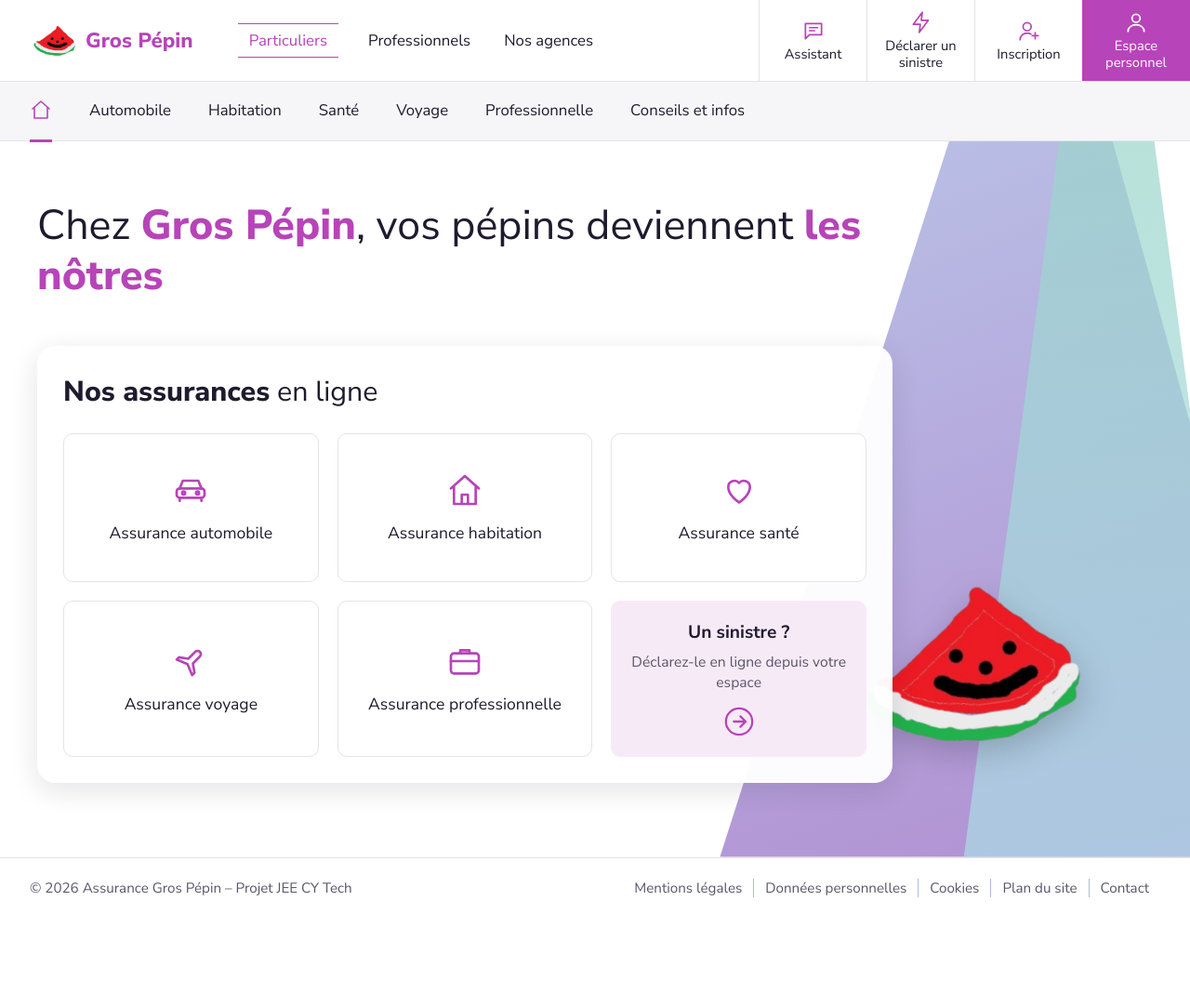
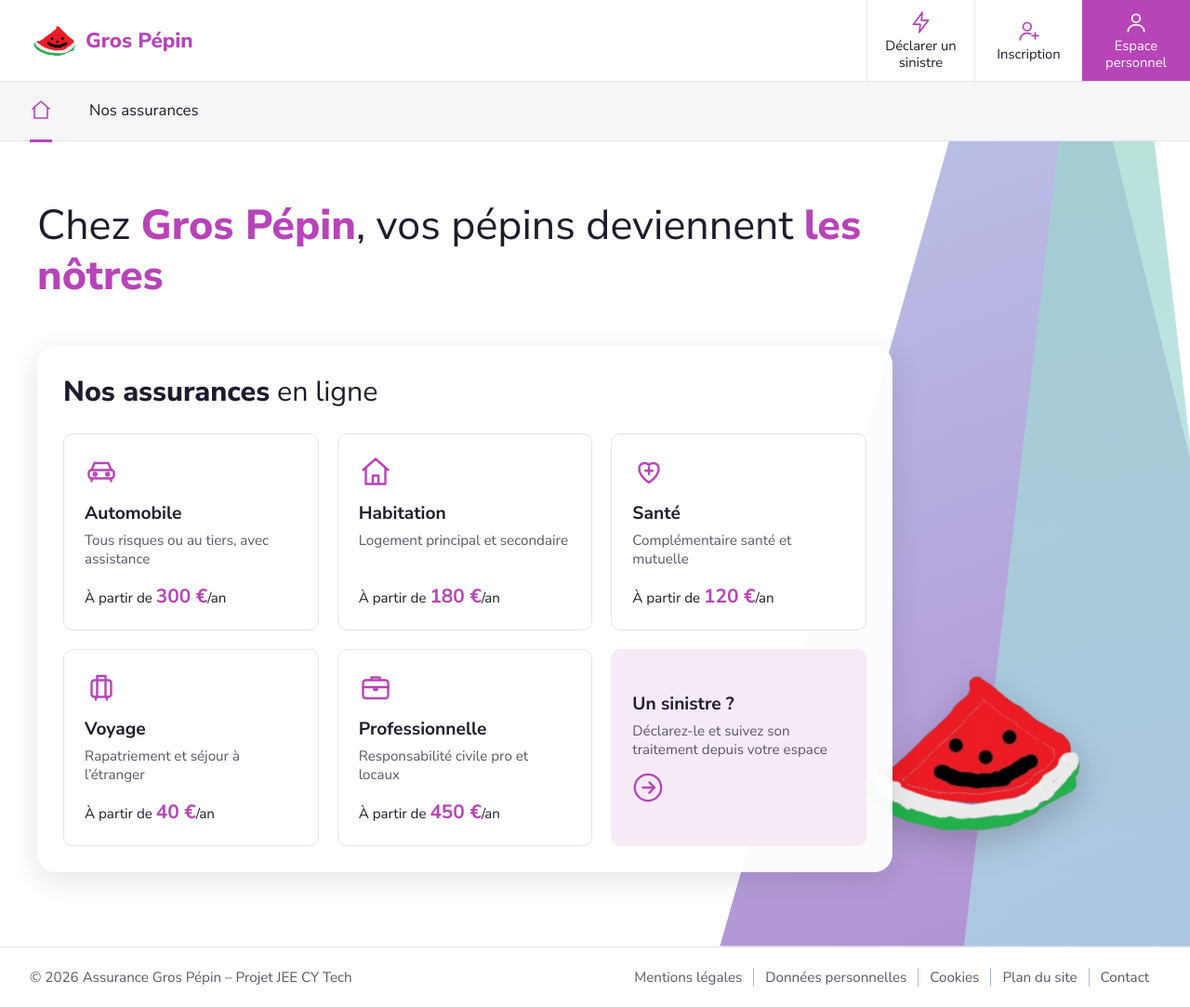
Before and after one commit to matlhieu/Assurance_Gros_Pepin, a Java web app: page / in a window 1280 px wide. Shown: the whole page at 93% size. Before the commit the page ends 965 px from the top, so only its background shows below. Run offline with Tomcat 11, a stand-in JSP engine, Linux system fonts and the light colour scheme.

Commit message:
update index

```diff
--- a/src/main/webapp/WEB-INF/header.jspf
+++ b/src/main/webapp/WEB-INF/header.jspf
@@ -1,26 +1,24 @@
 <%@ page pageEncoding="UTF-8" %>
-<%-- En-tête commun, inclus dans chaque page avec <%@ include file="/WEB-INF/header.jspf" %> --%>
+<%-- En-tête commun, inclus dans chaque page avec <%@ include file="/WEB-INF/header.jspf" %>
+     Les boutons affichés dépendent du rôle mis en session par LoginServlet. --%>
+<% String roleConnecte = (String) session.getAttribute("role"); %>
 <header class="entete">
 
-    <!-- Ligne 1 : logo, espaces, boutons d'action -->
+    <!-- Ligne 1 : logo + boutons d'action -->
     <div class="entete-haut">
         <a href="${pageContext.request.contextPath}/index.jsp" class="marque">
             <img src="${pageContext.request.contextPath}/image/logo.png" alt="Accueil Gros Pépin" class="logo">
             <span class="marque-nom">Gros Pépin</span>
         </a>
 
-        <nav class="espaces">
-            <a href="${pageContext.request.contextPath}/index.jsp" class="actif">Particuliers</a>
-            <a href="#">Professionnels</a>
-            <a href="#">Nos agences</a>
-        </nav>
+        <% if (roleConnecte != null) { %>
+            <p class="bonjour">Bonjour <strong>${utilisateur.prenom}</strong></p>
+        <% } %>
 
         <div class="actions">
-            <a href="#" class="action">
-                <svg viewBox="0 0 24 24"><path d="M4 5h16v11H8l-4 4z"/><path d="M8 9h8M8 12h5"/></svg>
-                <span>Assistant</span>
-            </a>
-            <a href="#" class="action">
+            <% if (roleConnecte == null) { %>
+                <%-- Visiteur non connecté --%>
+                <a href="${pageContext.request.contextPath}/login" class="action">
                     <svg viewBox="0 0 24 24"><path d="M13 2 4 14h7l-1 8 9-12h-7z"/></svg>
                     <span>Déclarer un<br>sinistre</span>
                 </a>
@@ -32,19 +30,64 @@
                     <svg viewBox="0 0 24 24"><circle cx="12" cy="8" r="4"/><path d="M4 21c0-4 3.6-6.5 8-6.5s8 2.5 8 6.5"/></svg>
                     <span>Espace<br>personnel</span>
                 </a>
+            <% } else { %>
+                <%-- Utilisateur connecté --%>
+                <% if (roleConnecte.equals("CLIENT")) { %>
+                    <a href="${pageContext.request.contextPath}/client/sinistres/declarer" class="action">
+                        <svg viewBox="0 0 24 24"><path d="M13 2 4 14h7l-1 8 9-12h-7z"/></svg>
+                        <span>Déclarer un<br>sinistre</span>
+                    </a>
+                    <a href="${pageContext.request.contextPath}/client/profil" class="action">
+                        <svg viewBox="0 0 24 24"><circle cx="12" cy="8" r="4"/><path d="M4 21c0-4 3.6-6.5 8-6.5s8 2.5 8 6.5"/></svg>
+                        <span>Mon profil</span>
+                    </a>
+                <% } %>
+                <a href="${pageContext.request.contextPath}/logout" class="action action-principale">
+                    <svg viewBox="0 0 24 24"><path d="M15 4h4v16h-4M10 8l-4 4 4 4M6 12h10"/></svg>
+                    <span>Déconnexion</span>
+                </a>
+            <% } %>
         </div>
     </div>
 
-    <!-- Ligne 2 : les types d'assurance -->
+    <!-- Ligne 2 : navigation selon le rôle -->
     <nav class="entete-bas">
+        <% if (roleConnecte == null) { %>
             <a href="${pageContext.request.contextPath}/index.jsp" class="accueil-icone" title="Accueil">
                 <svg viewBox="0 0 24 24"><path d="M3 11 12 3l9 8M5 9.5V21h14V9.5"/></svg>
             </a>
-        <a href="#">Automobile</a>
-        <a href="#">Habitation</a>
-        <a href="#">Santé</a>
-        <a href="#">Voyage</a>
-        <a href="#">Professionnelle</a>
-        <a href="#">Conseils et infos</a>
+            <a href="${pageContext.request.contextPath}/index.jsp#offres">Nos assurances</a>
+
+        <% } else if (roleConnecte.equals("CLIENT")) { %>
+            <a href="${pageContext.request.contextPath}/client/dashboard" class="accueil-icone" title="Mon espace">
+                <svg viewBox="0 0 24 24"><path d="M3 11 12 3l9 8M5 9.5V21h14V9.5"/></svg>
+            </a>
+            <a href="${pageContext.request.contextPath}/client/contrats">Mes contrats</a>
+            <a href="${pageContext.request.contextPath}/client/garanties">Mes garanties</a>
+            <a href="${pageContext.request.contextPath}/client/paiements">Mes paiements</a>
+            <a href="${pageContext.request.contextPath}/client/sinistres">Mes sinistres</a>
+            <a href="${pageContext.request.contextPath}/client/assistant">Assistant IA</a>
+
+        <% } else if (roleConnecte.equals("AGENT")) { %>
+            <a href="${pageContext.request.contextPath}/agent/dashboard" class="accueil-icone" title="Tableau de bord">
+                <svg viewBox="0 0 24 24"><path d="M3 11 12 3l9 8M5 9.5V21h14V9.5"/></svg>
+            </a>
+            <a href="${pageContext.request.contextPath}/agent/clients">Clients</a>
+            <a href="${pageContext.request.contextPath}/agent/contrats">Contrats</a>
+            <a href="${pageContext.request.contextPath}/agent/sinistres">Sinistres</a>
+            <a href="${pageContext.request.contextPath}/agent/garanties">Garanties</a>
+            <a href="${pageContext.request.contextPath}/agent/paiements">Paiements</a>
+            <a href="${pageContext.request.contextPath}/agent/statistiques">Statistiques</a>
+
+        <% } else if (roleConnecte.equals("ADMIN")) { %>
+            <a href="${pageContext.request.contextPath}/admin/dashboard" class="accueil-icone" title="Tableau de bord">
+                <svg viewBox="0 0 24 24"><path d="M3 11 12 3l9 8M5 9.5V21h14V9.5"/></svg>
+            </a>
+            <a href="${pageContext.request.contextPath}/admin/utilisateurs">Utilisateurs</a>
+            <a href="${pageContext.request.contextPath}/admin/types">Types d'assurance</a>
+            <a href="${pageContext.request.contextPath}/admin/contrats">Contrats</a>
+            <a href="${pageContext.request.contextPath}/admin/sinistres">Sinistres</a>
+            <a href="${pageContext.request.contextPath}/admin/statistiques">Statistiques</a>
+        <% } %>
     </nav>
 </header>
--- a/src/main/webapp/WEB-INF/views/auth/login.jsp
+++ b/src/main/webapp/WEB-INF/views/auth/login.jsp
@@ -7,7 +7,7 @@
     <title>Connexion – Assurance Gros Pépin</title>
     <link rel="icon" href="${pageContext.request.contextPath}/image/logo.png">
     <link href="https://fonts.googleapis.com/css2?family=Nunito+Sans:wght@400;600;700;800&display=swap" rel="stylesheet">
-    <link rel="stylesheet" href="${pageContext.request.contextPath}/css/style.css?v=4">
+    <link rel="stylesheet" href="${pageContext.request.contextPath}/css/style.css?v=5">
 </head>
 <body>
     <%@ include file="/WEB-INF/header.jspf" %>
--- a/src/main/webapp/css/style.css
+++ b/src/main/webapp/css/style.css
@@ -110,6 +110,16 @@ svg {
 .actions {
     display: flex;
     margin-left: auto;
+}
+
+.bonjour {
+    align-self: center;
+    margin: 0 24px 0 auto;
+    font-size: 1.05rem;
+}
+
+.bonjour + .actions {
+    margin-left: 0;
 }
 
 .action {
@@ -273,50 +283,59 @@ svg {
 .offre {
     display: flex;
     flex-direction: column;
-    align-items: center;
-    justify-content: center;
-    gap: 14px;
-    min-height: 160px;
-    padding: 20px;
-    text-align: center;
-    font-size: 1.1rem;
+    align-items: flex-start;
+    gap: 6px;
+    min-height: 190px;
+    padding: 22px;
     text-decoration: none;
     background: #fff;
     border: 1px solid var(--bordure);
     border-radius: 10px;
-    transition: border-color 0.15s, box-shadow 0.15s;
 }
 
 .offre svg {
-    width: 40px;
-    height: 40px;
+    width: 36px;
+    height: 36px;
+    margin-bottom: 8px;
     color: var(--orchidee);
 }
 
-.offre:hover {
-    border-color: var(--orchidee);
-    box-shadow: 0 4px 14px rgba(183, 68, 184, 0.18);
-}
-
-.offre-mise-en-avant {
-    background: #F7EAF7;
-    border-color: #F7EAF7;
-    gap: 8px;
-}
-
-.offre-mise-en-avant strong {
+.offre strong {
     font-size: 1.2rem;
 }
 
-.offre-mise-en-avant span {
-    font-size: 0.98rem;
+.offre-desc {
+    font-size: 0.95rem;
     color: var(--texte-doux);
+}
+
+.offre-prix {
+    margin-top: auto;
+    padding-top: 10px;
+    font-size: 0.95rem;
+}
+
+.offre-prix b {
+    font-size: 1.3rem;
+    color: var(--orchidee);
+}
+
+/* tuile « Un sinistre ? » */
+.offre-mise-en-avant {
+    justify-content: center;
+    background: #F7EAF7;
+    border-color: #F7EAF7;
+    transition: background 0.15s;
+}
+
+.offre-mise-en-avant:hover {
+    background: #F0D9F0;
 }
 
 .offre-mise-en-avant .fleche {
     width: 34px;
     height: 34px;
-    margin-top: 6px;
+    margin: 8px 0 0;
 }
 
 /* =========================================================
@@ -534,6 +553,7 @@ svg {
    Écrans plus petits
    ========================================================= */
 @media (max-width: 1100px) {
+    .bonjour,
     .espaces,
     .deco {
         display: none;
--- a/src/main/webapp/index.jsp
+++ b/src/main/webapp/index.jsp
@@ -7,7 +7,7 @@
     <title>Assurance Gros Pépin</title>
     <link rel="icon" href="${pageContext.request.contextPath}/image/logo.png">
     <link href="https://fonts.googleapis.com/css2?family=Nunito+Sans:wght@400;600;700;800&display=swap" rel="stylesheet">
-    <link rel="stylesheet" href="${pageContext.request.contextPath}/css/style.css?v=4">
+    <link rel="stylesheet" href="${pageContext.request.contextPath}/css/style.css?v=6">
 </head>
 <body>
     <%@ include file="/WEB-INF/header.jspf" %>
@@ -25,33 +25,43 @@
                 Chez <strong>Gros Pépin</strong>, vos pépins deviennent <strong>les nôtres</strong>
             </h1>
 
-            <section class="bloc-offres">
+            <section class="bloc-offres" id="offres">
                 <h2><strong>Nos assurances</strong> en ligne</h2>
 
                 <div class="grille-offres">
-                    <a href="#" class="offre">
+                    <div class="offre">
                         <svg viewBox="0 0 24 24"><path d="M5 11 7 6h10l2 5"/><rect x="3" y="11" width="18" height="6" rx="2"/><path d="M5 17v2M19 17v2"/><circle cx="7.5" cy="14" r="1"/><circle cx="16.5" cy="14" r="1"/></svg>
-                        <span>Assurance automobile</span>
-                    </a>
-                    <a href="#" class="offre">
+                        <strong>Automobile</strong>
+                        <span class="offre-desc">Tous risques ou au tiers, avec assistance</span>
+                        <span class="offre-prix">À partir de <b>300&nbsp;€</b>/an</span>
+                    </div>
+                    <div class="offre">
                         <svg viewBox="0 0 24 24"><path d="M3 11 12 3l9 8M5 9.5V21h14V9.5M10 21v-6h4v6"/></svg>
-                        <span>Assurance habitation</span>
-                    </a>
-                    <a href="#" class="offre">
-                        <svg viewBox="0 0 24 24"><path d="M12 20s-7-4.4-7-10a4 4 0 0 1 7-2.6A4 4 0 0 1 19 10c0 5.6-7 10-7 10z"/></svg>
-                        <span>Assurance santé</span>
-                    </a>
-                    <a href="#" class="offre">
-                        <svg viewBox="0 0 24 24"><path d="M10 14 3 11l1.5-1.5 6 1L15 6a2 2 0 0 1 3 3l-4.5 4.5 1 6L13 21l-3-7z"/></svg>
-                        <span>Assurance voyage</span>
-                    </a>
-                    <a href="#" class="offre">
-                        <svg viewBox="0 0 24 24"><rect x="3" y="7" width="18" height="13" rx="2"/><path d="M9 7V5h6v2M3 12h18"/></svg>
-                        <span>Assurance professionnelle</span>
-                    </a>
+                        <strong>Habitation</strong>
+                        <span class="offre-desc">Logement principal et secondaire</span>
+                        <span class="offre-prix">À partir de <b>180&nbsp;€</b>/an</span>
+                    </div>
+                    <div class="offre">
+                        <svg viewBox="0 0 24 24"><path d="M12 20s-7-4.4-7-10a4 4 0 0 1 7-2.6A4 4 0 0 1 19 10c0 5.6-7 10-7 10z"/><path d="M12 9v5M9.5 11.5h5"/></svg>
+                        <strong>Santé</strong>
+                        <span class="offre-desc">Complémentaire santé et mutuelle</span>
+                        <span class="offre-prix">À partir de <b>120&nbsp;€</b>/an</span>
+                    </div>
+                    <div class="offre">
+                        <svg viewBox="0 0 24 24"><rect x="5" y="7" width="14" height="12" rx="2"/><path d="M9 7V4h6v3M9 7v12M15 7v12M8 19v2M16 19v2"/></svg>
+                        <strong>Voyage</strong>
+                        <span class="offre-desc">Rapatriement et séjour à l’étranger</span>
+                        <span class="offre-prix">À partir de <b>40&nbsp;€</b>/an</span>
+                    </div>
+                    <div class="offre">
+                        <svg viewBox="0 0 24 24"><rect x="3" y="7" width="18" height="13" rx="2"/><path d="M9 7V5h6v2M3 12h18M11 12v2h2v-2"/></svg>
+                        <strong>Professionnelle</strong>
+                        <span class="offre-desc">Responsabilité civile pro et locaux</span>
+                        <span class="offre-prix">À partir de <b>450&nbsp;€</b>/an</span>
+                    </div>
                     <a href="${pageContext.request.contextPath}/login" class="offre offre-mise-en-avant">
                         <strong>Un sinistre ?</strong>
-                        <span>Déclarez-le en ligne depuis votre espace</span>
+                        <span class="offre-desc">Déclarez-le et suivez son traitement depuis votre espace</span>
                         <svg class="fleche" viewBox="0 0 24 24"><circle cx="12" cy="12" r="10"/><path d="M8 12h8M13 8l4 4-4 4"/></svg>
                     </a>
                 </div>
```
Lines whose indentation alone changed are shown as unchanged.
